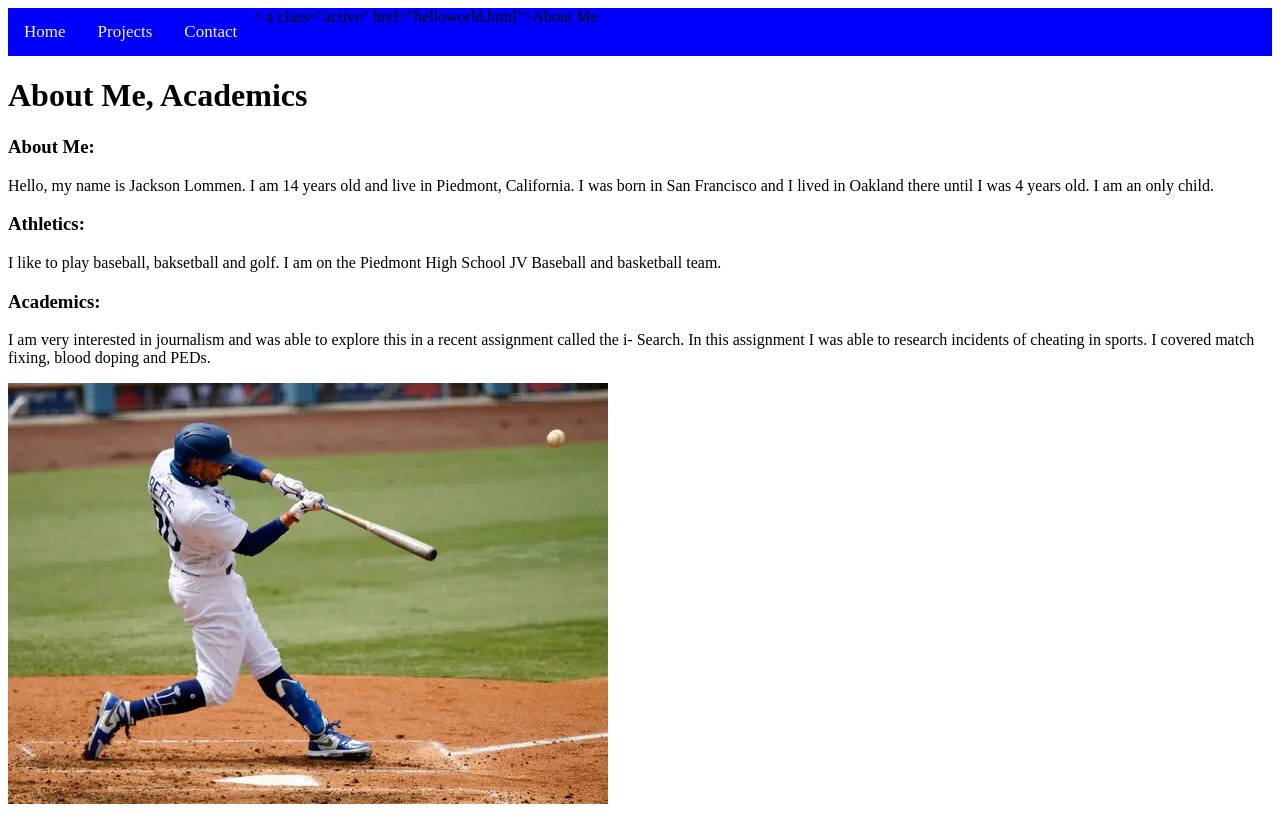
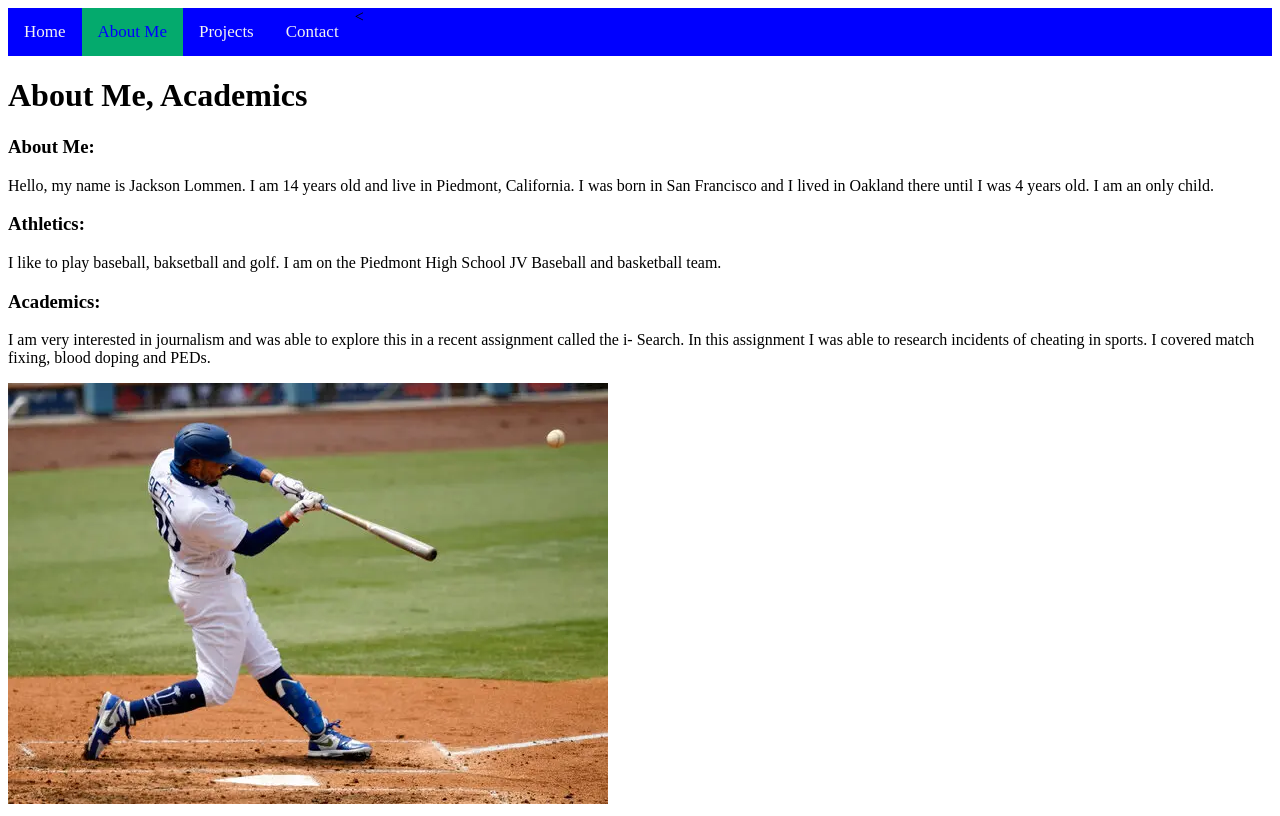
Before and after one commit to 25JacksonLo/APCSP, a plain HTML site: page helloworld.html in a window 1280 px wide. Drawn offline with Linux system fonts and the light colour scheme.

Commit message:
Update helloworld.html

```diff
--- a/helloworld.html
+++ b/helloworld.html
@@ -6,7 +6,7 @@
 <div class="topnav">
 <
 <a href="index.html">Home</a>
-a class="active" href="helloworld.html">About Me</a>
+<a class="active" href="helloworld.html">About Me</a>
 <a href="projects.html">Projects</a>
 <a href="#contact">Contact</a>
 </div>
```
